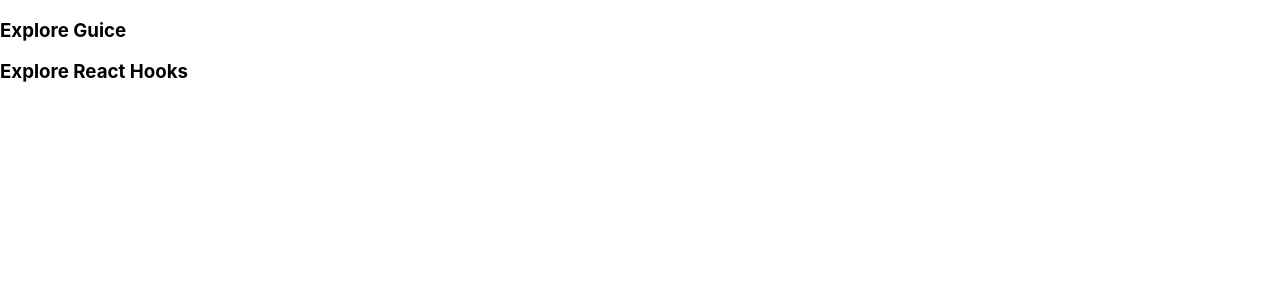
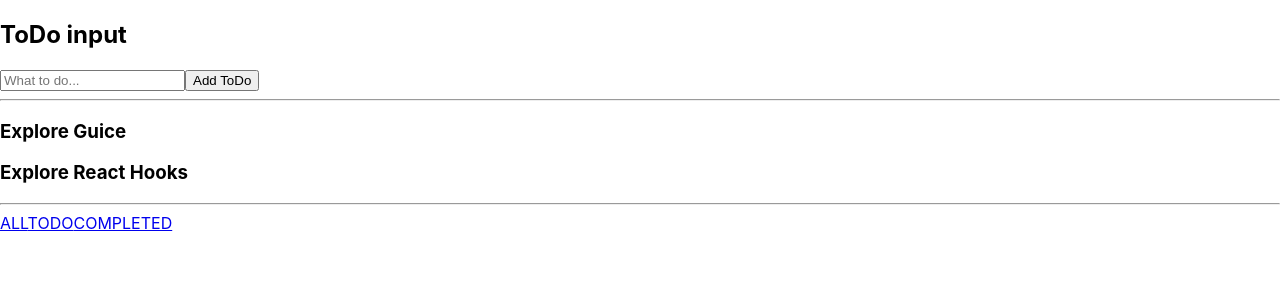
Before and after one commit to khazaddoom/todos-hooks, a React (Create React App) app: page / in a window 1280 px wide. Shown: the top 300 px of the page. Built offline with nearby package versions, Linux system fonts and the light colour scheme.

Commit message:
added components

```diff
--- a/src/App.js
+++ b/src/App.js
@@ -1,12 +1,18 @@
 import React  from 'react';
 import ToDos from './components/ToDos';
+import InputToDo from './components/InputToDo';
+import FilterToDos from './components/FilterToDos';
 
 function App() {
 
 
   return (
     <div>
+      <InputToDo />
+      <hr />
       <ToDos />
+      <hr />
+      <FilterToDos />
     </div>
   );
 }
--- /dev/null
+++ b/src/components/FilterToDos.js
@@ -0,0 +1,13 @@
+import React from 'react';
+
+const FilterToDos = () => {
+    return(
+        <React.Fragment>
+            <a href="#">ALL</a>
+            <a href="#">TODO</a>
+            <a href="#">COMPLETED</a>
+        </React.Fragment>
+    )
+}
+
+export default FilterToDos;
--- a/src/components/InputToDo.js
+++ b/src/components/InputToDo.js
@@ -0,0 +1,13 @@
+import React from 'react';
+
+const InputToDo =  () => {
+    return (
+        <React.Fragment>
+           <h2>ToDo input</h2>
+           <input placeholder="What to do..."/>
+           <button>Add ToDo</button>
+        </React.Fragment>
+    );
+}
+
+export default InputToDo;
```
